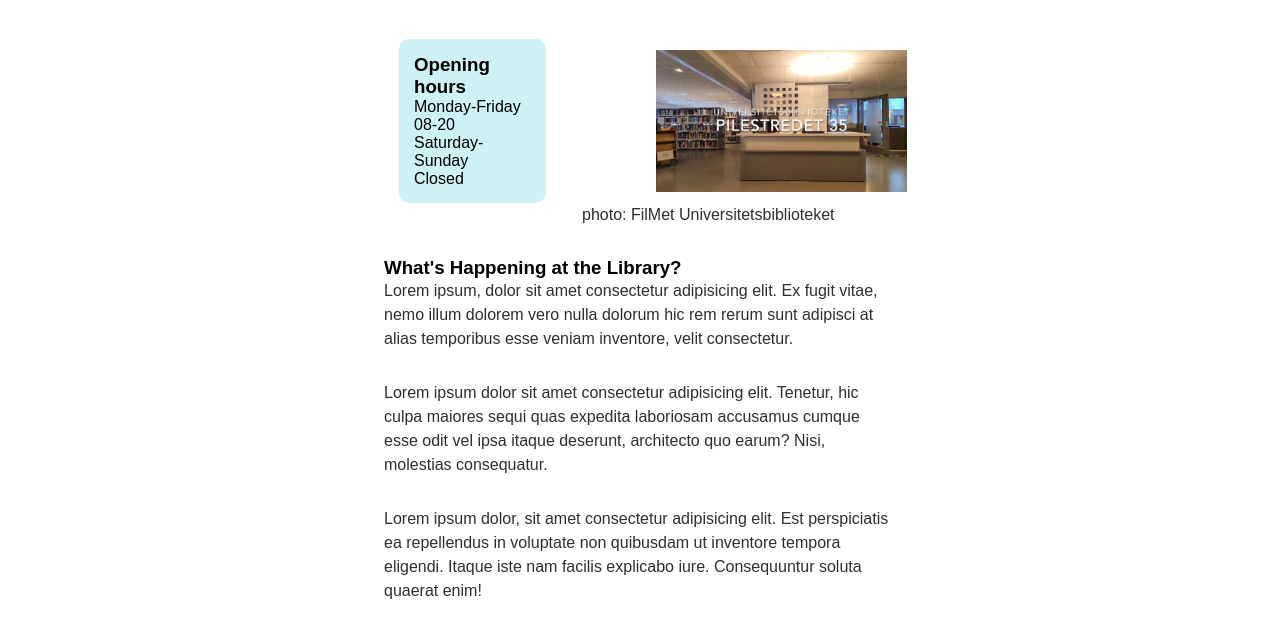
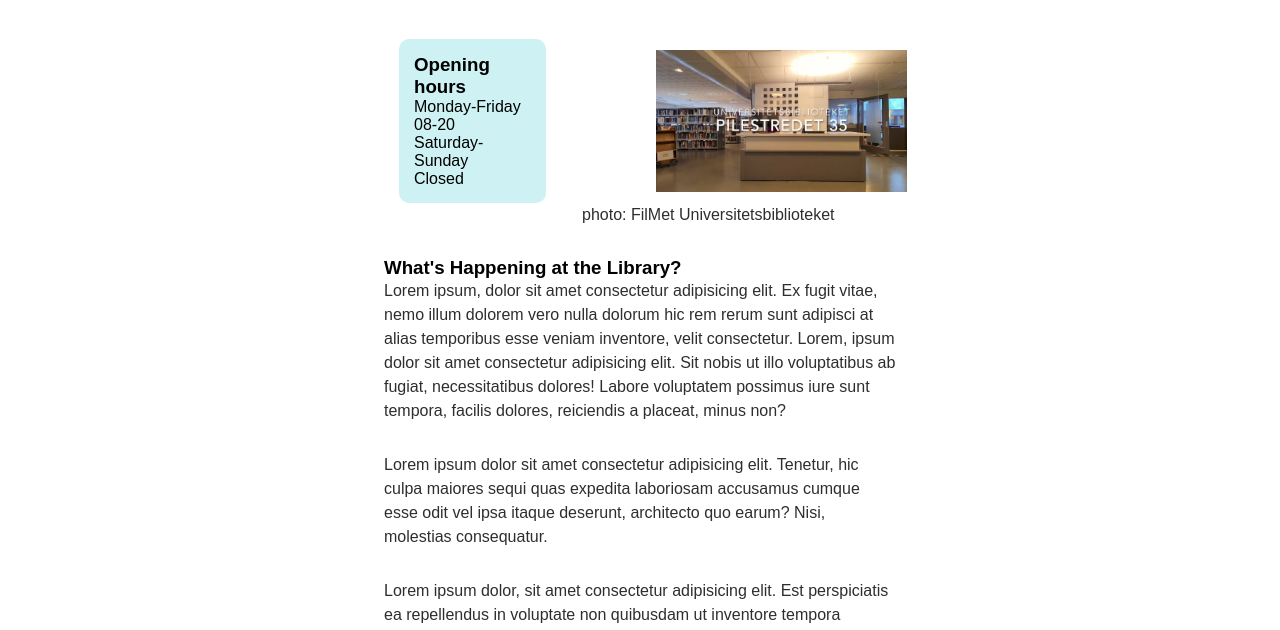
Before and after one commit to michael-huse/Data-1200-oblig-3, a plain HTML site: page library.html in a window 1280 px wide. Shown: the part 141-771 px from the top of the page. Drawn offline with Linux system fonts and the light colour scheme.

Commit message:
tekstlibrary

```diff
--- a/library.html
+++ b/library.html
@@ -52,13 +52,18 @@
         <p>Lorem ipsum, dolor sit amet consectetur adipisicing elit.
           Ex fugit vitae, nemo illum dolorem vero nulla dolorum hic rem
            rerum sunt adipisci at alias temporibus esse veniam inventore,
-           velit consectetur.</p>
+           velit consectetur. Lorem, ipsum dolor sit amet consectetur adipisicing elit.
+           Sit nobis ut illo voluptatibus ab fugiat, necessitatibus dolores!
+           Labore voluptatem possimus iure sunt tempora, facilis dolores, reiciendis a placeat, minus non?</p>
         <p>Lorem ipsum dolor sit amet consectetur adipisicing elit. Tenetur,
            hic culpa maiores sequi quas expedita laboriosam accusamus cumque esse
            odit vel ipsa itaque deserunt, architecto quo earum? Nisi, molestias consequatur.</p>
         <p>Lorem ipsum dolor, sit amet consectetur adipisicing elit.
             Est perspiciatis ea repellendus in voluptate non quibusdam ut inventore tempora eligendi.
-            Itaque iste nam facilis explicabo iure. Consequuntur soluta quaerat enim!</p>
+            Itaque iste nam facilis explicabo iure. Consequuntur soluta quaerat enim!
+            Lorem ipsum dolor sit amet consectetur adipisicing elit.
+            Accusantium officia impedit harum hic blanditiis. Minus ipsum distinctio aliquid molestiae.
+            Repellat sunt autem obcaecati! Alias veniam officia repellendus at beatae quod!</p>
 
 
 
```
